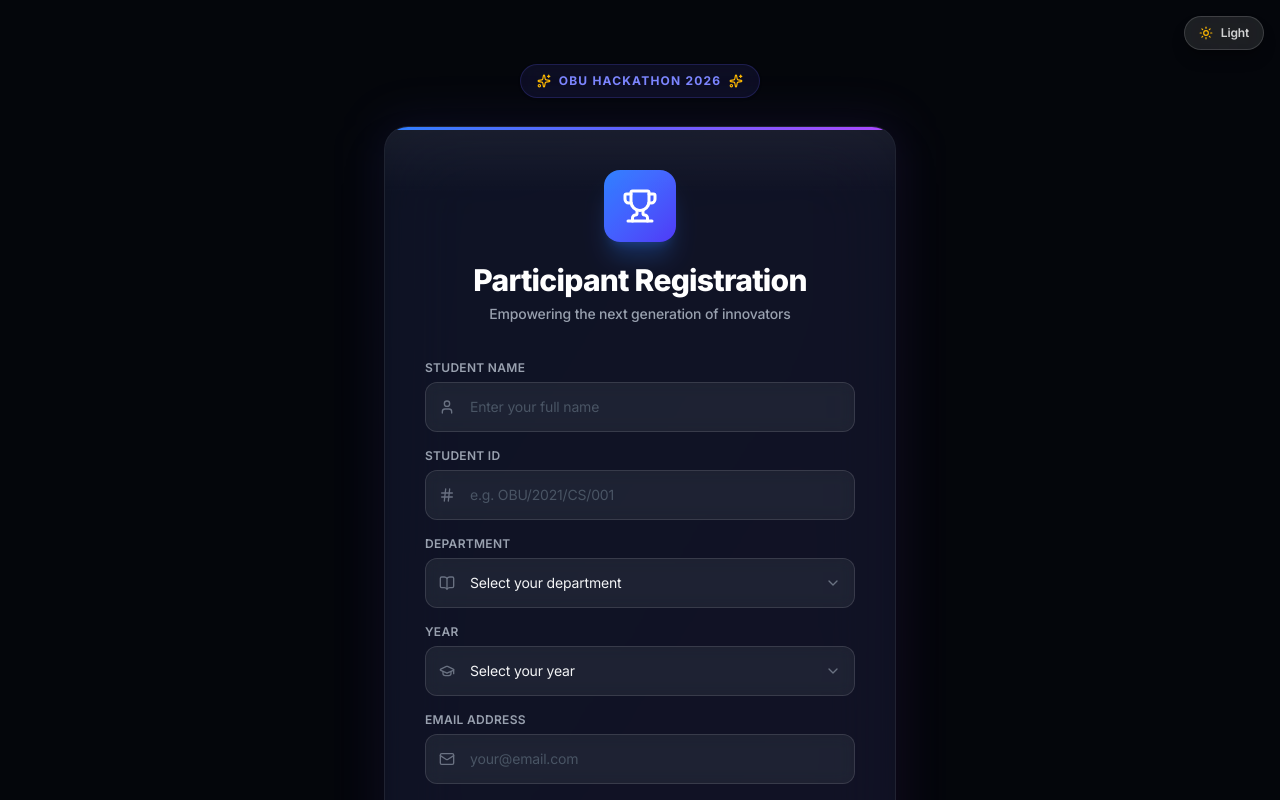
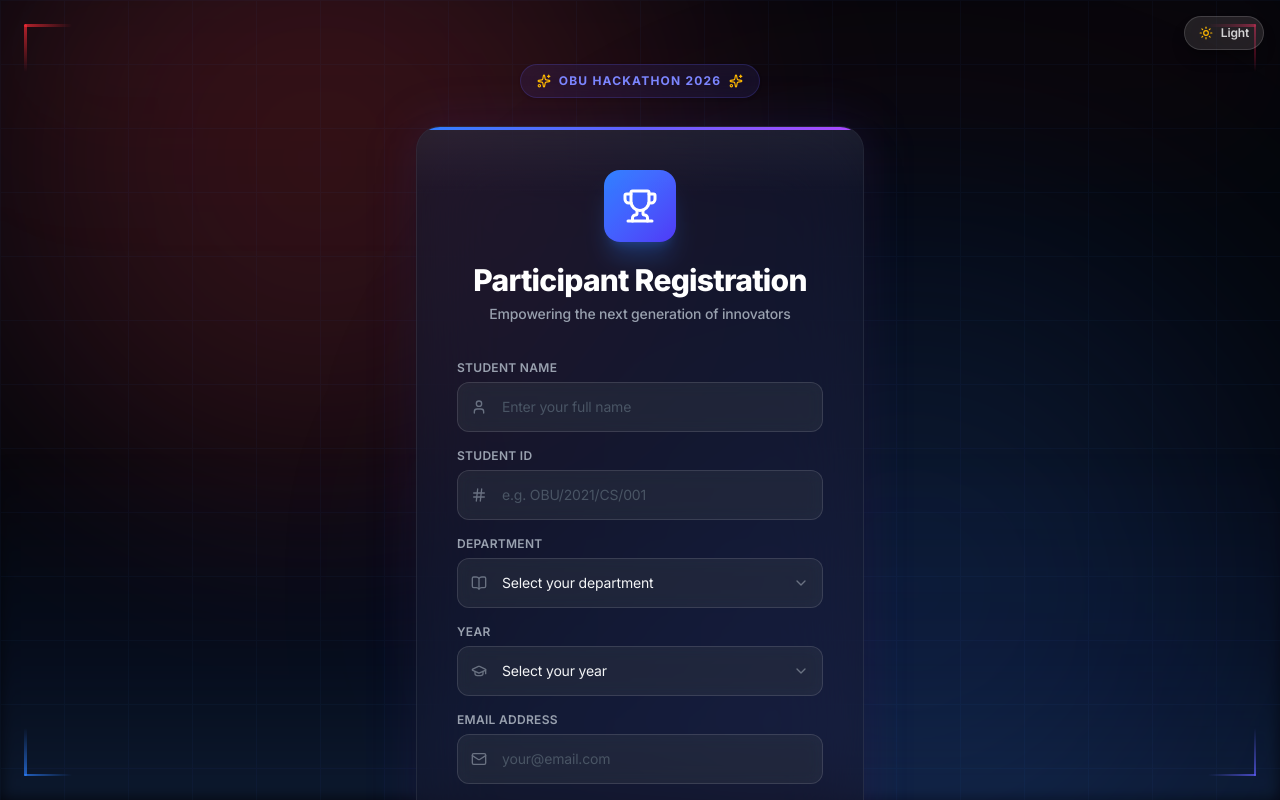
Before and after one commit to HD02866/OBU-Hackathon-Registration, a React (Vite) app: page / in a window 1280 px wide. Shown: the top 800 px of the page. Built offline with nearby package versions, Linux system fonts and the light colour scheme; no server answers.

Commit message:
update components and pages

```diff
--- a/src/components/BackgroundDecor.jsx
+++ b/src/components/BackgroundDecor.jsx
@@ -1,98 +1,121 @@
 /**
- * BackgroundDecor — fixed layer with:
- *  - animated blue/purple glow blobs (top-left, bottom-right)
- *  - red/dark accent glow at the very bottom
- *  - blue corner bracket accents on all 4 corners
- *  - subtle dot-grid overlay
- * Rendered on every page.
+ * BackgroundDecor — animated glow layer.
+ *
+ * - Removes the base background color (handled by parent page)
+ * - Uses z-0 to sit between the parent background and the z-10 content
+ * - Increased opacity for better visibility
+ *
+ * @param {string} type - "auth" (for Login/Registration) or "default"
  */
-export default function BackgroundDecor() {
+export default function BackgroundDecor({ type = 'default' }) {
+  const isAuth = type === 'auth'
+
   return (
-    <div className="fixed inset-0 overflow-hidden pointer-events-none -z-10 bg-[#fdfdff] dark:bg-[#04060b]">
+    <div className="fixed inset-0 overflow-hidden pointer-events-none z-0">
 
-      {/* ── Top-left blue/indigo blob ── */}
+      {/* ── TOP GLOW (Red/Rose for Auth, Blue for Default) ── */}
       <div
-        className="glow-tl absolute -top-40 -left-40 w-[650px] h-[650px] rounded-full"
+        className={`absolute -top-60 -left-20 w-[800px] h-[800px] rounded-full transition-all duration-700 ${
+          isAuth ? 'glow-tr' : 'glow-tl'
+        }`}
         style={{
-          background: 'radial-gradient(circle, rgba(59,130,246,0.18) 0%, rgba(99,102,241,0.10) 50%, transparent 80%)',
-          filter: 'blur(60px)',
+          background: isAuth
+            ? 'radial-gradient(circle, rgba(239,68,68,0.22) 0%, rgba(244,63,94,0.12) 50%, transparent 80%)'
+            : 'radial-gradient(circle, rgba(59,130,246,0.22) 0%, rgba(99,102,241,0.12) 50%, transparent 80%)',
+          filter: 'blur(100px)',
         }}
       />
 
-      {/* ── Bottom-right purple blob ── */}
+      {/* Navbar Area Blur (Red for Auth) */}
+      {isAuth && (
+        <div
+          className="absolute top-0 left-0 right-0 h-60 opacity-50 dark:opacity-40"
+          style={{
+            background: 'linear-gradient(to bottom, rgba(239,68,68,0.15) 0%, rgba(220,38,38,0.08) 40%, transparent 100%)',
+            filter: 'blur(60px)',
+          }}
+        />
+      )}
+
+      {/* ── BOTTOM GLOW (Blue for Auth, Purple/Red for Default) ── */}
       <div
-        className="glow-br absolute -bottom-40 -right-40 w-[700px] h-[700px] rounded-full"
+        className="absolute -bottom-60 -right-20 w-[900px] h-[900px] rounded-full transition-all duration-700"
         style={{
-          background: 'radial-gradient(circle, rgba(168,85,247,0.14) 0%, rgba(236,72,153,0.08) 50%, transparent 80%)',
-          filter: 'blur(70px)',
+          background: isAuth
+            ? 'radial-gradient(circle, rgba(59,130,246,0.2) 0%, rgba(37,99,235,0.1) 50%, transparent 80%)'
+            : 'radial-gradient(circle, rgba(168,85,247,0.18) 0%, rgba(236,72,153,0.1) 50%, transparent 80%)',
+          filter: 'blur(110px)',
         }}
       />
 
-      {/* ── Bottom red/dark glow strip ── */}
+      {/* Footer Area Blur (Blue for Auth, Red for Default) */}
       <div
-        className="absolute bottom-0 left-0 right-0 h-[280px]"
+        className="absolute bottom-0 left-0 right-0 h-[350px] transition-all duration-700"
         style={{
-          background: 'linear-gradient(to top, rgba(185,28,28,0.07) 0%, rgba(220,38,38,0.04) 40%, transparent 100%)',
-          filter: 'blur(2px)',
-        }}
-      />
-      {/* Red centre shine on bottom edge */}
-      <div
-        className="absolute bottom-0 left-1/2 -translate-x-1/2 w-[600px] h-[160px] rounded-full"
-        style={{
-          background: 'radial-gradient(ellipse, rgba(239,68,68,0.10) 0%, rgba(185,28,28,0.06) 40%, transparent 75%)',
-          filter: 'blur(30px)',
-        }}
-      />
-      {/* Thin red glow line along bottom edge */}
-      <div
-        className="absolute bottom-0 inset-x-0 h-[2px] opacity-30 dark:opacity-20"
-        style={{
-          background: 'linear-gradient(to right, transparent 0%, rgba(239,68,68,0.8) 30%, rgba(220,38,38,1) 50%, rgba(239,68,68,0.8) 70%, transparent 100%)',
+          background: isAuth
+            ? 'linear-gradient(to top, rgba(59,130,246,0.15) 0%, rgba(37,99,235,0.08) 40%, transparent 100%)'
+            : 'linear-gradient(to top, rgba(185,28,28,0.1) 0%, rgba(220,38,38,0.06) 40%, transparent 100%)',
+          filter: 'blur(8px)',
         }}
       />
 
       {/* ── Corner bracket accents ── */}
 
       {/* Top-left */}
-      <div className="absolute top-5 left-5">
-        <div className="relative w-10 h-10">
-          <div className="absolute top-0 left-0 w-full h-[2px] bg-gradient-to-r from-blue-500 to-transparent opacity-55 dark:opacity-35 rounded-full" />
-          <div className="absolute top-0 left-0 h-full w-[2px] bg-gradient-to-b from-blue-500 to-transparent opacity-55 dark:opacity-35 rounded-full" />
+      <div className="absolute top-6 left-6">
+        <div className="relative w-12 h-12">
+          <div className={`absolute top-0 left-0 w-full h-[2.5px] transition-colors duration-500 rounded-full ${
+            isAuth ? 'bg-gradient-to-r from-red-500 to-transparent opacity-70' : 'bg-gradient-to-r from-blue-500 to-transparent opacity-65'
+          }`} />
+          <div className={`absolute top-0 left-0 h-full w-[2.5px] transition-colors duration-500 rounded-full ${
+            isAuth ? 'bg-gradient-to-b from-red-500 to-transparent opacity-70' : 'bg-gradient-to-b from-blue-500 to-transparent opacity-65'
+          }`} />
         </div>
       </div>
 
       {/* Top-right */}
-      <div className="absolute top-5 right-5">
-        <div className="relative w-10 h-10">
-          <div className="absolute top-0 right-0 w-full h-[2px] bg-gradient-to-l from-indigo-500 to-transparent opacity-55 dark:opacity-35 rounded-full" />
-          <div className="absolute top-0 right-0 h-full w-[2px] bg-gradient-to-b from-indigo-500 to-transparent opacity-55 dark:opacity-35 rounded-full" />
+      <div className="absolute top-6 right-6">
+        <div className="relative w-12 h-12">
+          <div className={`absolute top-0 right-0 w-full h-[2.5px] transition-colors duration-500 rounded-full ${
+            isAuth ? 'bg-gradient-to-l from-rose-500 to-transparent opacity-70' : 'bg-gradient-to-l from-indigo-500 to-transparent opacity-65'
+          }`} />
+          <div className={`absolute top-0 right-0 h-full w-[2.5px] transition-colors duration-500 rounded-full ${
+            isAuth ? 'bg-gradient-to-b from-rose-500 to-transparent opacity-70' : 'bg-gradient-to-b from-indigo-500 to-transparent opacity-65'
+          }`} />
         </div>
       </div>
 
       {/* Bottom-left */}
-      <div className="absolute bottom-5 left-5">
-        <div className="relative w-10 h-10">
-          <div className="absolute bottom-0 left-0 w-full h-[2px] bg-gradient-to-r from-red-500 to-transparent opacity-50 dark:opacity-30 rounded-full" />
-          <div className="absolute bottom-0 left-0 h-full w-[2px] bg-gradient-to-t from-red-500 to-transparent opacity-50 dark:opacity-30 rounded-full" />
+      <div className="absolute bottom-6 left-6">
+        <div className="relative w-12 h-12">
+          <div className={`absolute bottom-0 left-0 w-full h-[2.5px] transition-colors duration-500 rounded-full ${
+            isAuth ? 'bg-gradient-to-r from-blue-500 to-transparent opacity-70' : 'bg-gradient-to-r from-red-500 to-transparent opacity-65'
+          }`} />
+          <div className={`absolute bottom-0 left-0 h-full w-[2.5px] transition-colors duration-500 rounded-full ${
+            isAuth ? 'bg-gradient-to-t from-blue-500 to-transparent opacity-70' : 'bg-gradient-to-t from-red-500 to-transparent opacity-65'
+          }`} />
         </div>
       </div>
 
       {/* Bottom-right */}
-      <div className="absolute bottom-5 right-5">
-        <div className="relative w-10 h-10">
-          <div className="absolute bottom-0 right-0 w-full h-[2px] bg-gradient-to-l from-rose-500 to-transparent opacity-50 dark:opacity-30 rounded-full" />
-          <div className="absolute bottom-0 right-0 h-full w-[2px] bg-gradient-to-t from-rose-500 to-transparent opacity-50 dark:opacity-30 rounded-full" />
+      <div className="absolute bottom-6 right-6">
+        <div className="relative w-12 h-12">
+          <div className={`absolute bottom-0 right-0 w-full h-[2.5px] transition-colors duration-500 rounded-full ${
+            isAuth ? 'bg-gradient-to-l from-indigo-500 to-transparent opacity-70' : 'bg-gradient-to-l from-rose-500 to-transparent opacity-65'
+          }`} />
+          <div className={`absolute bottom-0 right-0 h-full w-[2.5px] transition-colors duration-500 rounded-full ${
+            isAuth ? 'bg-gradient-to-t from-indigo-500 to-transparent opacity-70' : 'bg-gradient-to-t from-rose-500 to-transparent opacity-65'
+          }`} />
         </div>
       </div>
 
       {/* ── Subtle dot-grid overlay ── */}
       <div
-        className="absolute inset-0 opacity-[0.016] dark:opacity-[0.028]"
+        className="absolute inset-0 opacity-[0.02] dark:opacity-[0.04]"
         style={{
           backgroundImage: `linear-gradient(rgba(59,130,246,1) 1px, transparent 1px),
                             linear-gradient(90deg, rgba(59,130,246,1) 1px, transparent 1px)`,
-          backgroundSize: '60px 60px',
+          backgroundSize: '64px 64px',
         }}
       />
     </div>
--- a/src/pages/AdminLoginPage.jsx
+++ b/src/pages/AdminLoginPage.jsx
@@ -89,8 +89,8 @@ export default function AdminLoginPage({ darkMode, setDarkMode }) {
   const isFixed = status === 'fixed'
 
   return (
-    <div className="min-h-screen w-full flex flex-col items-center justify-center px-4 py-16 relative overflow-hidden bg-[#fdfdff] dark:bg-[#04060b] transition-colors duration-500">
-      <BackgroundDecor />
+    <div className="min-h-screen w-full flex flex-col items-center justify-center px-4 py-16 relative overflow-hidden bg-[#fdfdff] dark:bg-[#04060b] transition-colors duration-500 isolate">
+      <BackgroundDecor type="auth" />
       <DarkModeToggle darkMode={darkMode} setDarkMode={setDarkMode} />
 
       {/* Admin Panel badge */}
@@ -109,7 +109,7 @@ export default function AdminLoginPage({ darkMode, setDarkMode }) {
         variants={containerVariants}
         initial="hidden"
         animate="visible"
-        className="w-full max-w-md relative"
+        className="w-full max-w-md relative z-10"
       >
         {/* Card glow halo */}
         <div className="absolute -inset-1 bg-gradient-to-br from-purple-500/10 to-indigo-500/10 rounded-3xl blur-xl pointer-events-none" />
--- a/src/pages/RegistrationPage.jsx
+++ b/src/pages/RegistrationPage.jsx
@@ -84,8 +84,8 @@ export default function RegistrationPage({ darkMode, setDarkMode }) {
   const isLoading = status === 'loading'
 
   return (
-    <div className="min-h-screen w-full flex flex-col items-center justify-center px-4 py-16 relative overflow-hidden bg-[#fdfdff] dark:bg-[#04060b] transition-colors duration-500">
-      <BackgroundDecor />
+    <div className="min-h-screen w-full flex flex-col items-center justify-center px-4 py-16 relative overflow-hidden bg-[#fdfdff] dark:bg-[#04060b] transition-colors duration-500 isolate">
+      <BackgroundDecor type="auth" />
       <DarkModeToggle darkMode={darkMode} setDarkMode={setDarkMode} />
 
       {/* Badge */}
@@ -105,7 +105,7 @@ export default function RegistrationPage({ darkMode, setDarkMode }) {
         variants={containerVariants}
         initial="hidden"
         animate="visible"
-        className="w-full max-w-lg relative"
+        className="w-full max-w-md relative z-10"
       >
         {/* Card glow halo */}
         <div className="absolute -inset-1 bg-gradient-to-br from-indigo-500/10 to-purple-500/10 rounded-3xl blur-xl pointer-events-none" />
```
